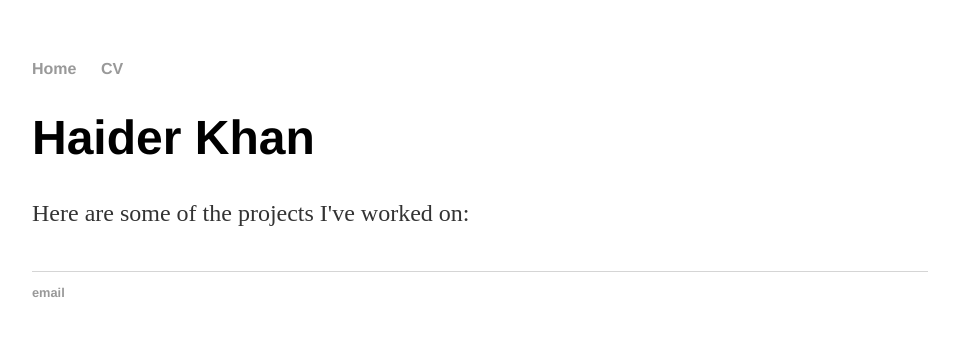
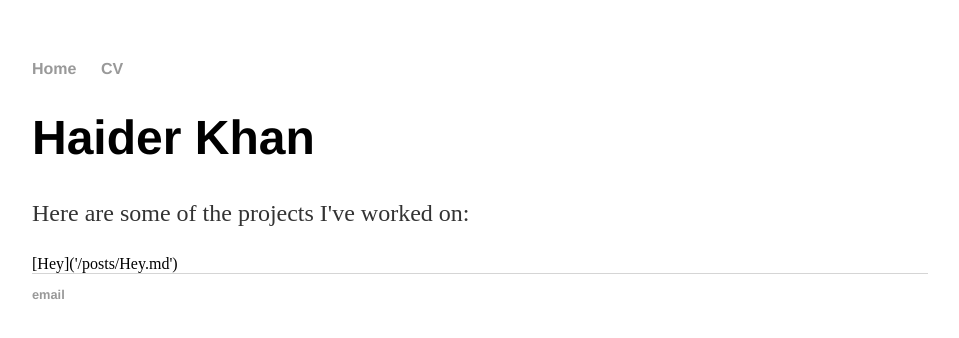
Before and after one commit to h2kh/h2kh.github.io, a Jekyll site: the page built from index.html, in a window 1280 px wide. Shown: the top 338 px of the page, without its empty margins (160-1119 px from the left). Built offline with Jekyll 4.4.1, drawn with Linux system fonts in a browser that asks for light colours.

Commit message:
Update index.html

```diff
--- a/index.html
+++ b/index.html
@@ -7,11 +7,6 @@ title: Data Science projects
 	<h1>Haider Khan</h1>
 	<p>Here are some of the projects I've worked on:</p>
 
-	<ul class="posts">
-
-	  {% for post in site.posts %}
-	    <li><span>{{ post.date | date_to_string }}</span> » <a href="{{ post.url }}" title="{{ post.title }}">{{ post.title }}</a></li>
-	  {% endfor %}
-	</ul>
+	[Hey]('/posts/Hey.md')
 
 </div><!-- /.blurb -->
```
